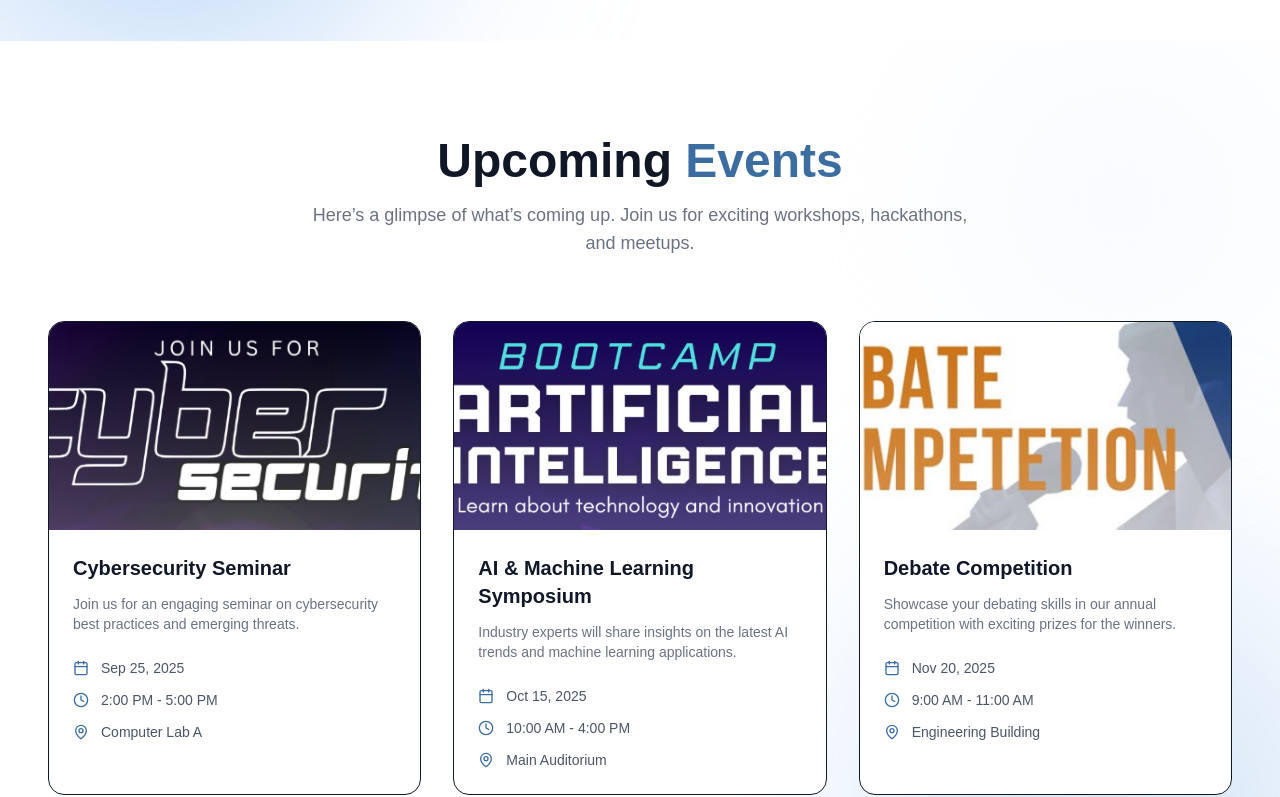
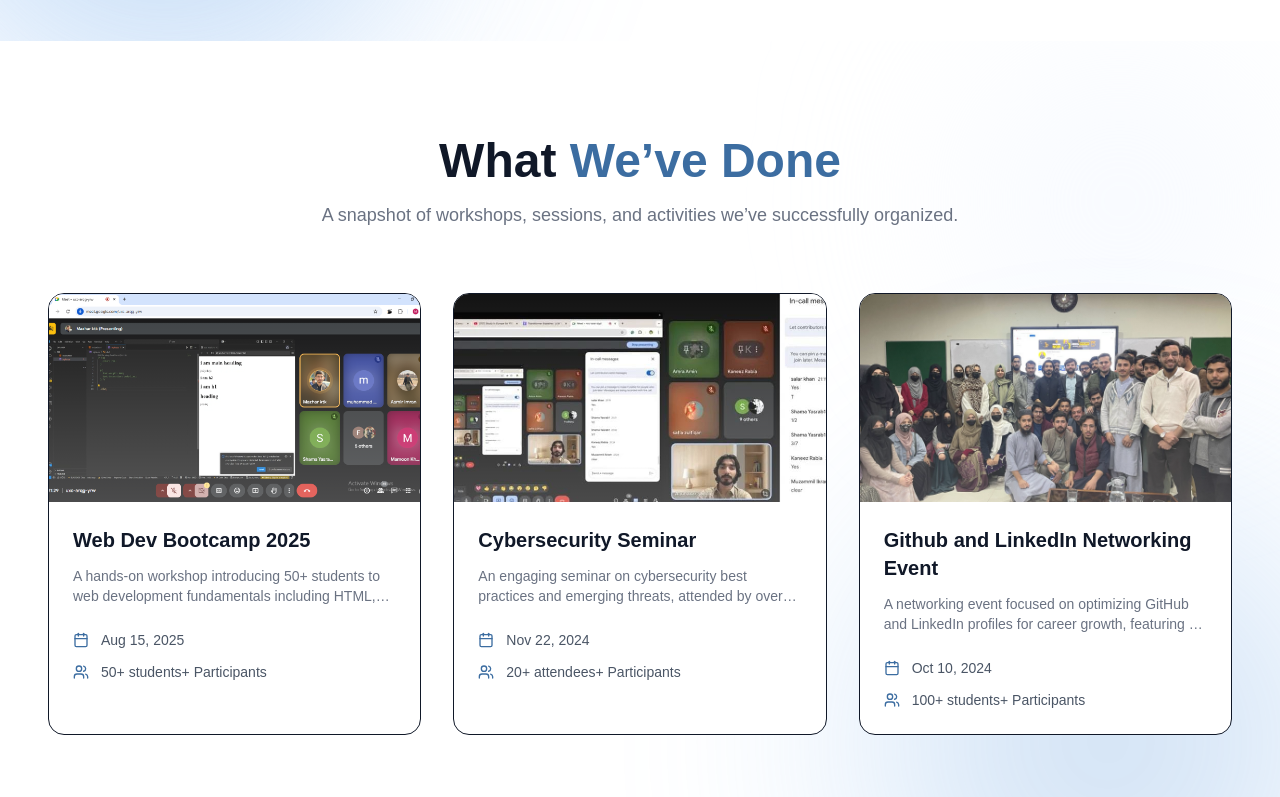
Before and after one commit to mazharktk5/css-website, a Next.js app: page / in a window 1280 px wide. Shown: the part 1560-2357 px from the top of the page. Built offline with nearby package versions, Linux system fonts and the light colour scheme.

Commit message:
update EventsPreview to display past events and include participant count

```diff
--- a/src/components/Home/EventsPreview.jsx
+++ b/src/components/Home/EventsPreview.jsx
@@ -2,13 +2,13 @@
 
 import Link from "next/link";
 import Image from "next/image";
-import { motion } from "framer-motion"; // Added for consistent entrance animations
-import { Calendar, Clock, MapPin } from "lucide-react";
+import { motion } from "framer-motion";
+import { Calendar, Users } from "lucide-react";
 import eventsData from "../../../src/data/events.json";
 
 const EventsPreview = () => {
-    const { upcoming } = eventsData;
-    const previewEvents = upcoming.slice(0, 3);
+    const { past } = eventsData;
+    const previewEvents = past.slice(0, 3);
 
     const formatDate = (dateString) => {
         const date = new Date(dateString);
@@ -26,7 +26,6 @@ const EventsPreview = () => {
         >
             {/* Background Decorative Glows */}
             <div className="absolute inset-0 pointer-events-none overflow-hidden">
-                {/* The Bottom-Left Blue Aura you requested */}
                 <div
                     className="absolute -bottom-[10%] -right-[10%] w-[600px] h-[600px] rounded-full opacity-30 blur-[120px]"
                     style={{
@@ -44,8 +43,9 @@ const EventsPreview = () => {
                     viewport={{ once: true }}
                     className="text-3xl md:text-5xl font-bold text-gray-900"
                 >
-                    Upcoming <span className="text-[#3c6da1]">Events</span>
+                    What <span className="text-[#3c6da1]">We’ve Done </span>
                 </motion.h2>
+
                 <motion.p
                     initial={{ opacity: 0, y: 20 }}
                     whileInView={{ opacity: 1, y: 0 }}
@@ -53,8 +53,7 @@ const EventsPreview = () => {
                     transition={{ delay: 0.1 }}
                     className="mt-4 text-gray-500 max-w-2xl mx-auto text-lg"
                 >
-                    Here’s a glimpse of what’s coming up. Join us for exciting workshops,
-                    hackathons, and meetups.
+                    A snapshot of workshops, sessions, and activities we’ve successfully organized.
                 </motion.p>
 
                 {/* Event Cards */}
@@ -76,8 +75,7 @@ const EventsPreview = () => {
                                     fill
                                     className="object-cover transition-transform duration-500 group-hover:scale-110"
                                 />
-                                {/* Overlay Gradient - Subtle white fade */}
-                                <div className="absolute inset-0 bg-gradient-to-t from-white/40 to-transparent opacity-60"></div>
+                                <div className="absolute inset-0 bg-gradient-to-t from-white/40 to-transparent opacity-60" />
                             </div>
 
                             {/* Event Info */}
@@ -85,6 +83,7 @@ const EventsPreview = () => {
                                 <h3 className="text-xl font-bold text-gray-900 mb-3 group-hover:text-[#3c6da1] transition-colors">
                                     {event.title}
                                 </h3>
+
                                 <p className="text-gray-500 text-sm line-clamp-2 mb-6">
                                     {event.description}
                                 </p>
@@ -94,14 +93,13 @@ const EventsPreview = () => {
                                         <Calendar className="w-4 h-4 mr-3 text-[#3c6da1]" />
                                         {formatDate(event.date)}
                                     </div>
-                                    <div className="flex items-center text-gray-600 text-sm">
-                                        <Clock className="w-4 h-4 mr-3 text-[#3c6da1]" />
-                                        {event.time}
-                                    </div>
-                                    <div className="flex items-center text-gray-600 text-sm">
-                                        <MapPin className="w-4 h-4 mr-3 text-[#3c6da1]" />
-                                        {event.location}
-                                    </div>
+
+                                    {event.participants && (
+                                        <div className="flex items-center text-gray-600 text-sm">
+                                            <Users className="w-4 h-4 mr-3 text-[#3c6da1]" />
+                                            {event.participants}+ Participants
+                                        </div>
+                                    )}
                                 </div>
                             </div>
                         </motion.div>
```
